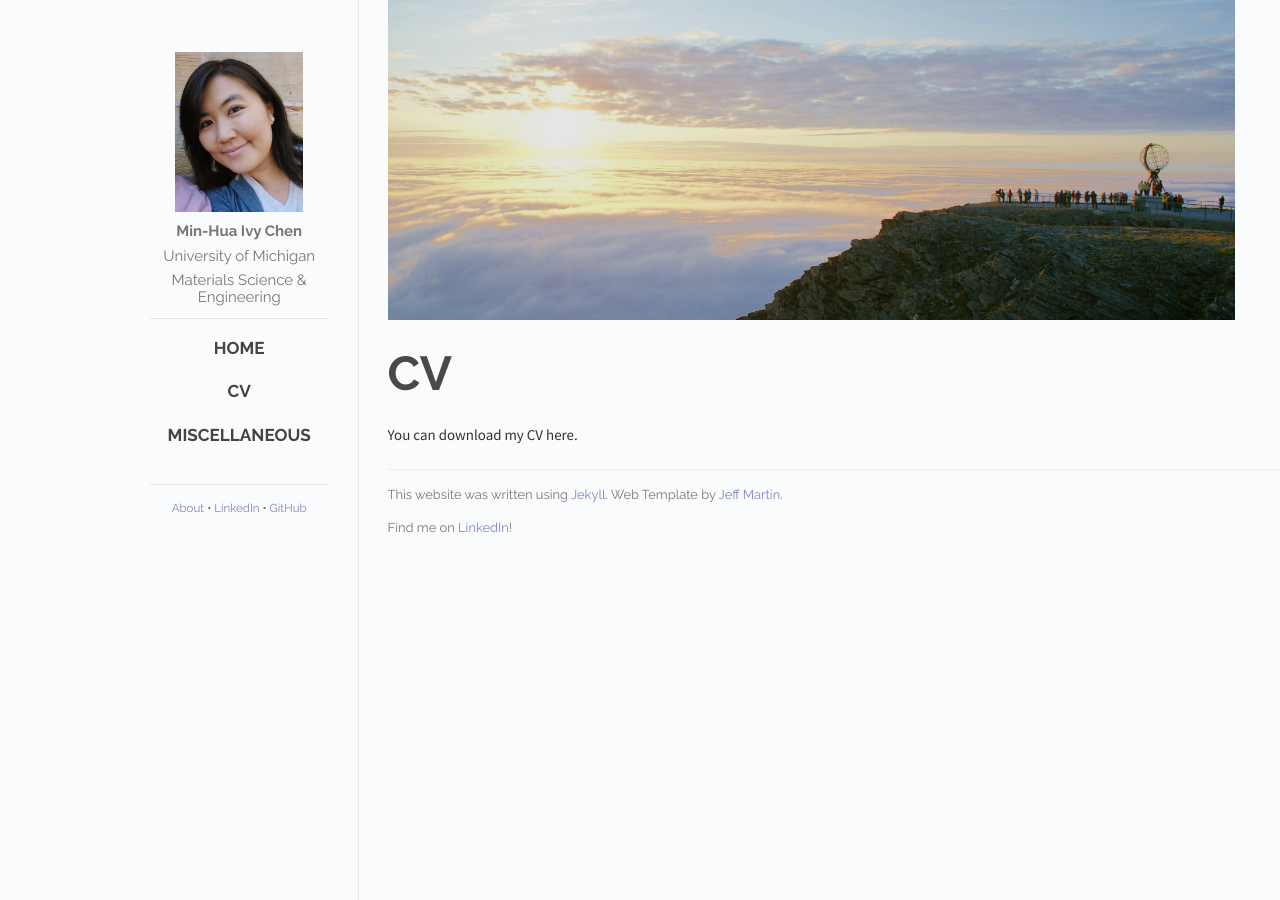
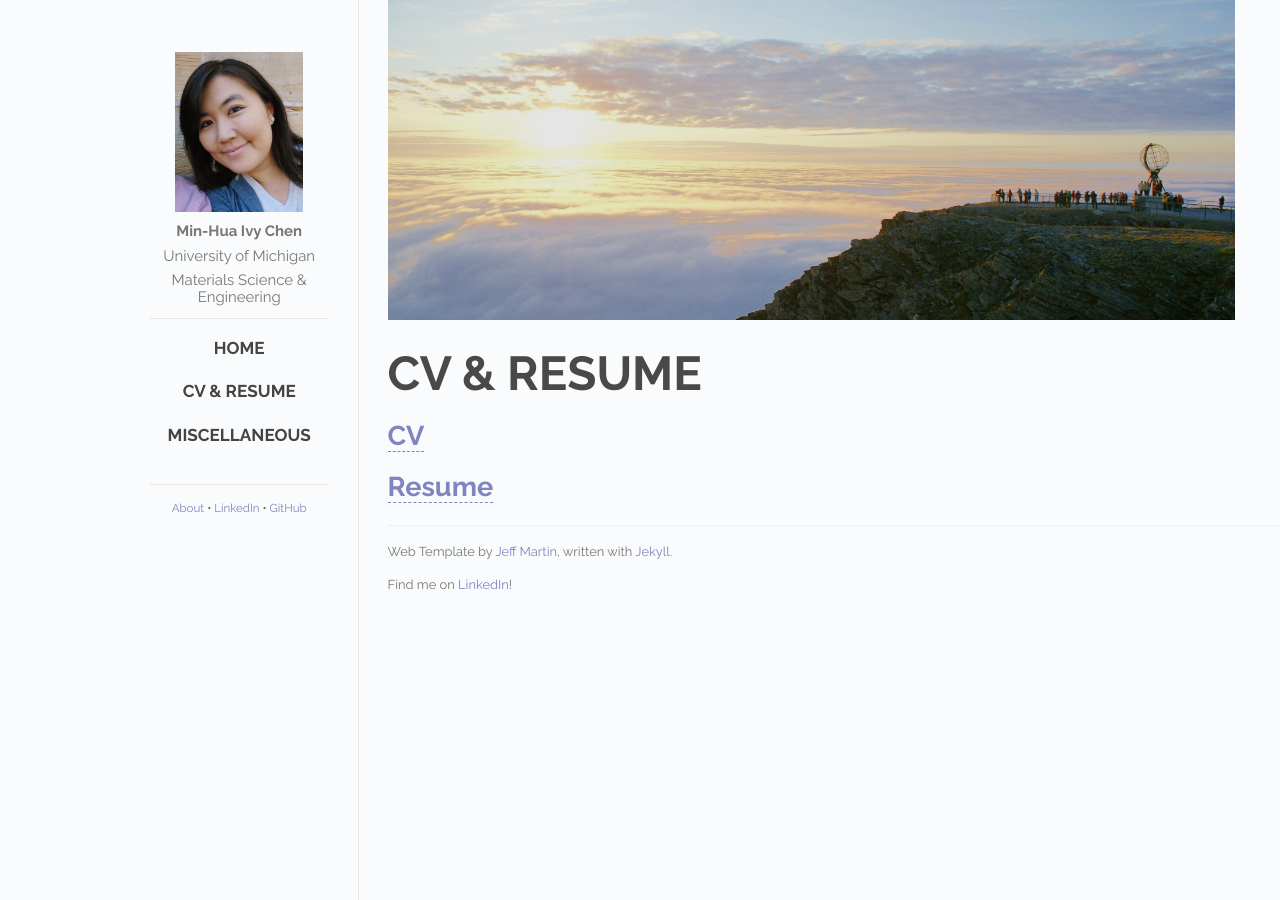
Before and after one commit to mhichen/website, a Jekyll site: the page built from _posts/2015-03-01-cv.md, in a window 1280 px wide. Built offline with Jekyll 4.4.1, drawn with Linux system fonts in a browser that asks for light colours; Markdown is read by kramdown in place of the engine named in the settings.

Commit message:
Added Resume and CV in directory pdfs. Added links to them on the post CV & Resume.

```diff
--- a/_includes/post.html
+++ b/_includes/post.html
@@ -18,7 +18,7 @@
   <div class="colophon">
     <p>
       <!--<span id="pub-date">Published on {{ page.date | date_to_string }}</span> <span class="separator">&bull;</span>-->
-      <span id="social">This website was written using <a href="http://jekyllrb.com">Jekyll</a>.  Web Template by <a href="http://jekyllthemes.org/themes/flex/">Jeff Martin</a></span>.
+      <span id="social">Web Template by <a href="http://jekyllthemes.org/themes/flex/">Jeff Martin</a></span>, written with <a href="http://jekyllrb.com">Jekyll</a>.
     </p>
     <p>
       <span id="social">Find me on <a href="http://www.linkedin.com/pub/min-hua-ivy-chen/91/277/215">LinkedIn</a>!</span>
--- a/_posts/2015-03-01-cv.md
+++ b/_posts/2015-03-01-cv.md
@@ -1,11 +1,11 @@
 ---
 layout: post
-title: CV
+title: CV & Resume
 categories: posts
 cover: Nordkapp_edited.JPG
 logo: profile_cropped.jpg
 ---
 
 
-
-You can download my CV here.
+#[CV](../../../../../pdfs/CV.pdf)
+#[Resume](../../../../../pdfs/Resume.pdf)
--- a/css/main.css
+++ b/css/main.css
@@ -13,6 +13,7 @@ html, body {
   height: 100%;
   width: 100%;
   -webkit-font-smoothing: antialiased;
+  back
 }
 
 body {
@@ -221,6 +222,11 @@ a:hover {
   list-style-type: circle;
 }
 
+/*.a[href$=".pdf"]{
+    background: url(acrobat.gif) no-repeat left center;
+    padding-left: 20px;
+}*/
+
 /*****************************************************************************/
 /*
 /* Sidebar and Content
```
Also changed, not shown: _posts/2014-03-01-miscellaneous.md (+1 -1 lines), _posts/2100-03-01-home.md (+1 -1 lines), 2 other files.
